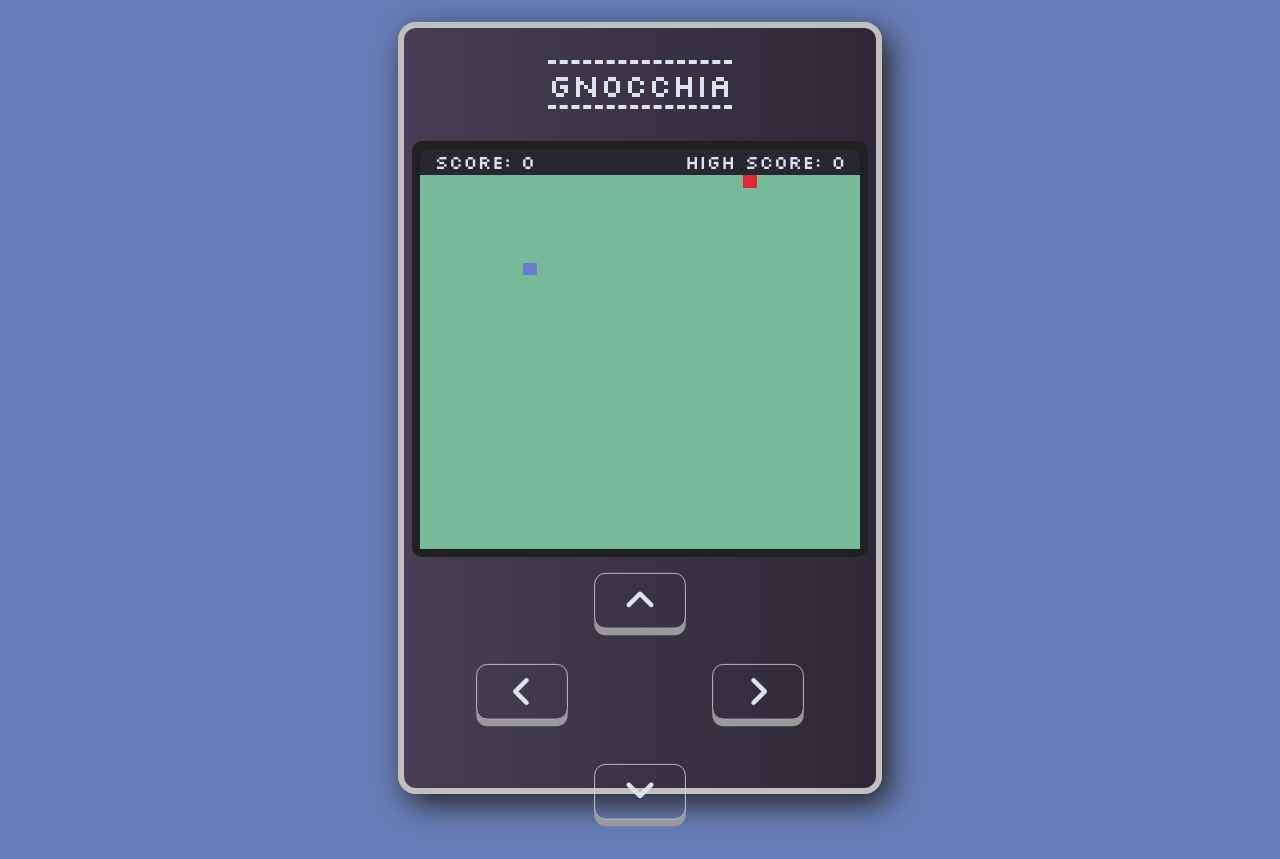
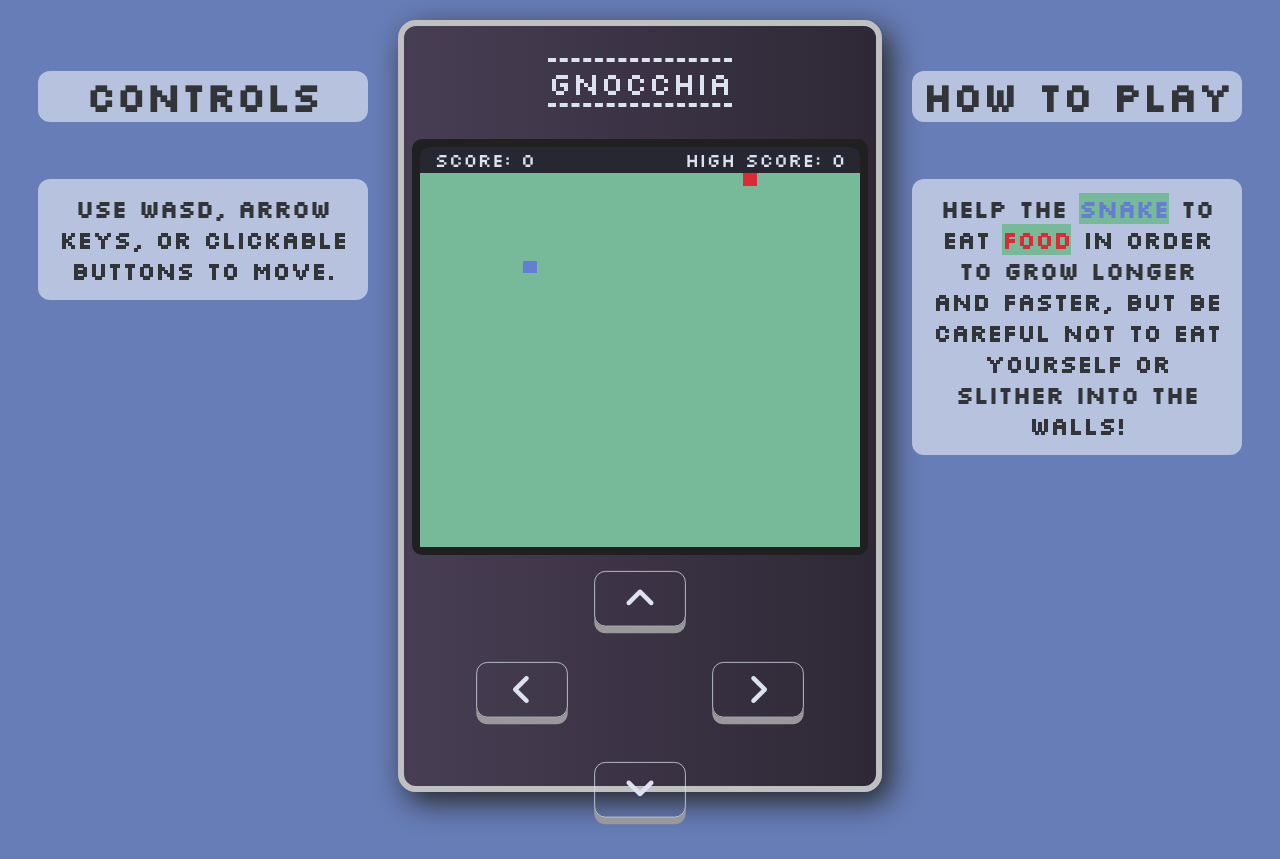
Before and after one commit to JordanPCox/browser-game, a plain HTML site: page index.html in a window 1280 px wide. Drawn offline with Linux system fonts and the light colour scheme.

Commit message:
Added onscreen instructions.

```diff
--- a/assets/style.css
+++ b/assets/style.css
@@ -6,23 +6,76 @@ body {
     min-height: 100vh;
     background-color: #677DB7;
     overflow: hidden;
+    flex: 1;
 }
 
-
+.control-instructions {
+    display: flex;
+    flex-direction: column;
+    height: 95vh;
+    flex: 1;
+    font-family: Silkscreen;
+    padding: 30px;
+    text-align: center;
+    font-weight: bold;
+    color: rgba(27, 27, 27, 0.85);
+}
+.control-instructions h2 {
+    font-size: 2.5em;
+    background-color: #dde2f0af;
+    border-radius: 12px;
+}
+.control-instructions p {
+    background-color: #dde2f0af;
+    border-radius: 12px;
+    padding: 14px;
+    font-size: 1.5em;
+}
+.how-to-play {
+    display: flex;
+    flex-direction: column;
+    height: 95vh;
+    flex: 1;
+    font-family: Silkscreen;
+    padding: 30px;
+    text-align: center;
+    font-weight: bold;
+    color: rgba(27, 27, 27, 0.85);
+}
+.how-to-play h2 {
+    font-size: 2.5em;
+    background-color: #dde2f0af;
+    border-radius: 12px;
+}
+.how-to-play p {
+    background-color: #dde2f0af;
+    border-radius: 12px;
+    padding: 14px;
+    font-size: 1.5em;
+}
+#snake-text {
+    background-color: #77BA99;
+    color: #657ED4;
+}
+#food-text {
+    background-color: #77BA99;
+    color: #DF2935;
+}
 .border-1 {
+    flex: 1;
     display: flex;
     flex-direction: column;
     background-image: linear-gradient(to right, #473e53, #2E2836);
     border: 6px solid silver;
     border-radius: 18px;
     height: 95vh;
-    margin-bottom: 0px;
     font-family: Silkscreen;
     color: #dde2f0;
     font-size: 2em;
     align-items: center;
     margin: auto;
     box-shadow: 8px 10px 30px rgb(39, 38, 38);
+    margin-bottom: 36px;
 }
 
 
@@ -177,6 +230,12 @@ body {
     #snakeGif {
         display: none;
     }
+    .control-instructions {
+        display: none;
+    }
+    .how-to-play {
+        display: none;
+    }
     body, html {
         margin: 0;
         padding: 0;
@@ -279,6 +338,12 @@ body {
     #snakeGif {
         display: none;
     }
+    .control-instructions {
+        display: none;
+    }
+    .how-to-play {
+        display: none;
+    }
     body, html {
         margin: 0;
         padding: 0;
--- a/index.html
+++ b/index.html
@@ -19,6 +19,10 @@
             <p><a href="https://giphy.com/gifs/l9jiNVVkdsG4M" alt="A gif of the 'Game over, man!' scene from the movie Alien"></a></p>
             <button onclick="playAgain()">Play Again</button>
         </div>
+    </div>
+    <div class = "control-instructions">
+        <h2>CONTROLS</h2>
+        <p>Use WASD, Arrow Keys, or clickable buttons to move.</p>
     </div>
     <div class="border-1"><p id="gnocchia">Gnocchia</span>
         <div id="snakeGif" class="snek"></div>
@@ -45,5 +49,9 @@
             </div>
         </div>
     </div>
+    <div class="how-to-play">
+        <h2>HOW TO PLAY</h2>
+        <p>Help the <span id="snake-text">snake</span> to eat <span id="food-text">food</span> in order to grow longer and faster, but be careful not to eat yourself or slither into the walls!</p>
+    </div>
 </body>
 </html>
```
Also changed, not shown: 1 other file.
